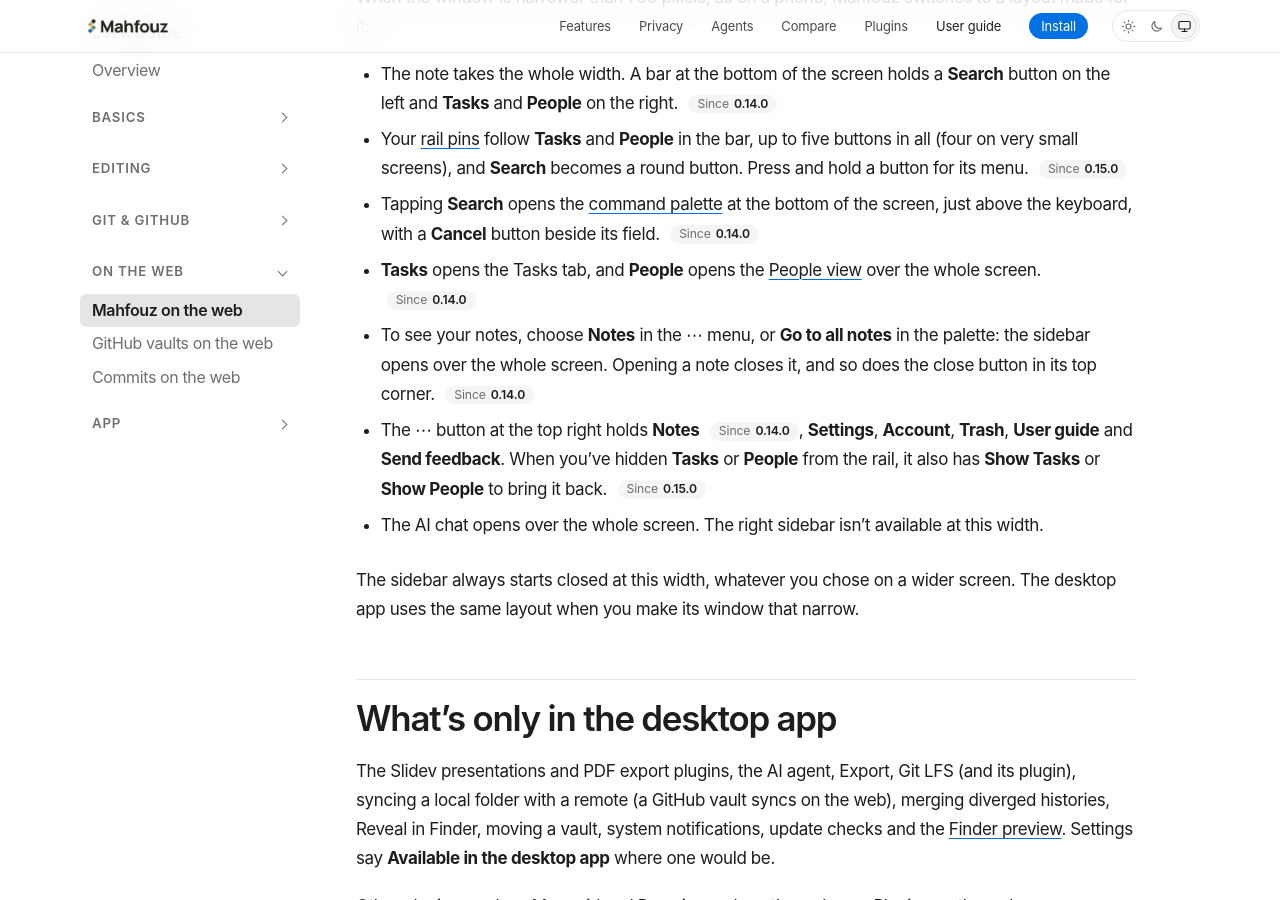
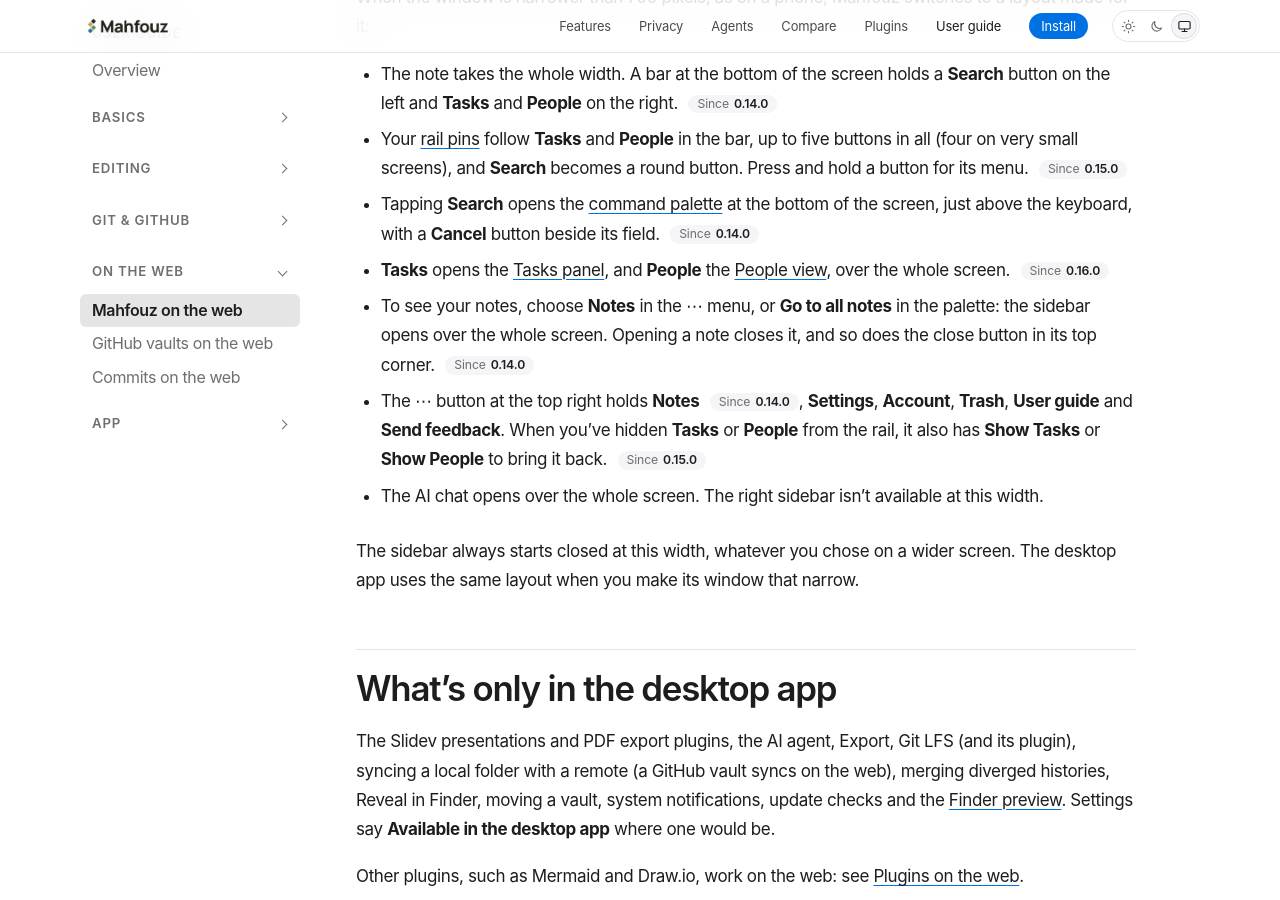
Before and after one commit to mahfouz-app/docs, a Jekyll site: the page built from guide/web.md, in a window 1280 px wide and 900 px high, scrolled down 1973 px. Built offline with Jekyll 4.4.1, drawn with Linux system fonts in a browser that asks for light colours.

Commit message:
Guide: the phone bar's Tasks opens the Tasks panel
Co-Authored-By: Claude Opus 5.5 <noreply@anthropic.com>

```diff
--- a/guide/web.md
+++ b/guide/web.md
@@ -83,8 +83,9 @@ switches to a layout made for it:
 - Tapping **Search** opens the [command palette](/guide/command-palette/)
   at the bottom of the screen, just above the keyboard, with a **Cancel**
   button beside its field. {% include since.html v="0.14.0" %}
-- **Tasks** opens the Tasks tab, and **People** opens the
-  [People view](/guide/people/#the-people-view) over the whole screen. {% include since.html v="0.14.0" %}
+- **Tasks** opens the [Tasks panel](/guide/tasks/#the-tasks-panel), and
+  **People** the [People view](/guide/people/#the-people-view), over the
+  whole screen. {% include since.html v="0.16.0" %}
 - To see your notes, choose **Notes** in the **⋯** menu, or **Go to all
   notes** in the palette: the sidebar opens over the whole screen. Opening
   a note closes it, and so does the close button in its top corner. {% include since.html v="0.14.0" %}
```
